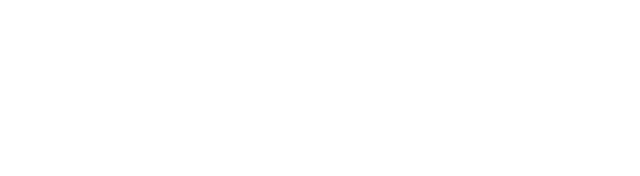
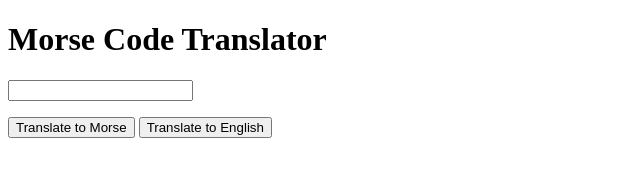
Before and after one commit to blaisebuckland/morse-code-translator, a plain HTML site: page index.html in a window 1280 px wide. Shown: the whole page, without its empty margins (0-640 px from the left). Drawn offline with Linux system fonts and the light colour scheme.

Commit message:
add input, output, buttons

```diff
--- a/index.html
+++ b/index.html
@@ -6,8 +6,15 @@
     <meta name="viewport" content="width=device-width, initial-scale=1.0">
     <title>Morse Translator</title>
     <script async defer src="./main.js"></script>
+    <link rel="stylesheet" href="style.css">
 </head>
 <body>
-
+    <h1>Morse Code Translator</h1>
+    <input class="input-text" type="text">
+    <p class="output-text"></p>
+    <div>
+        <button id="translateToMorseBtn">Translate to Morse</button>
+        <button id="translateToEnglishBtn">Translate to English</button>
+    </div>
 </body>
 </html>
```
